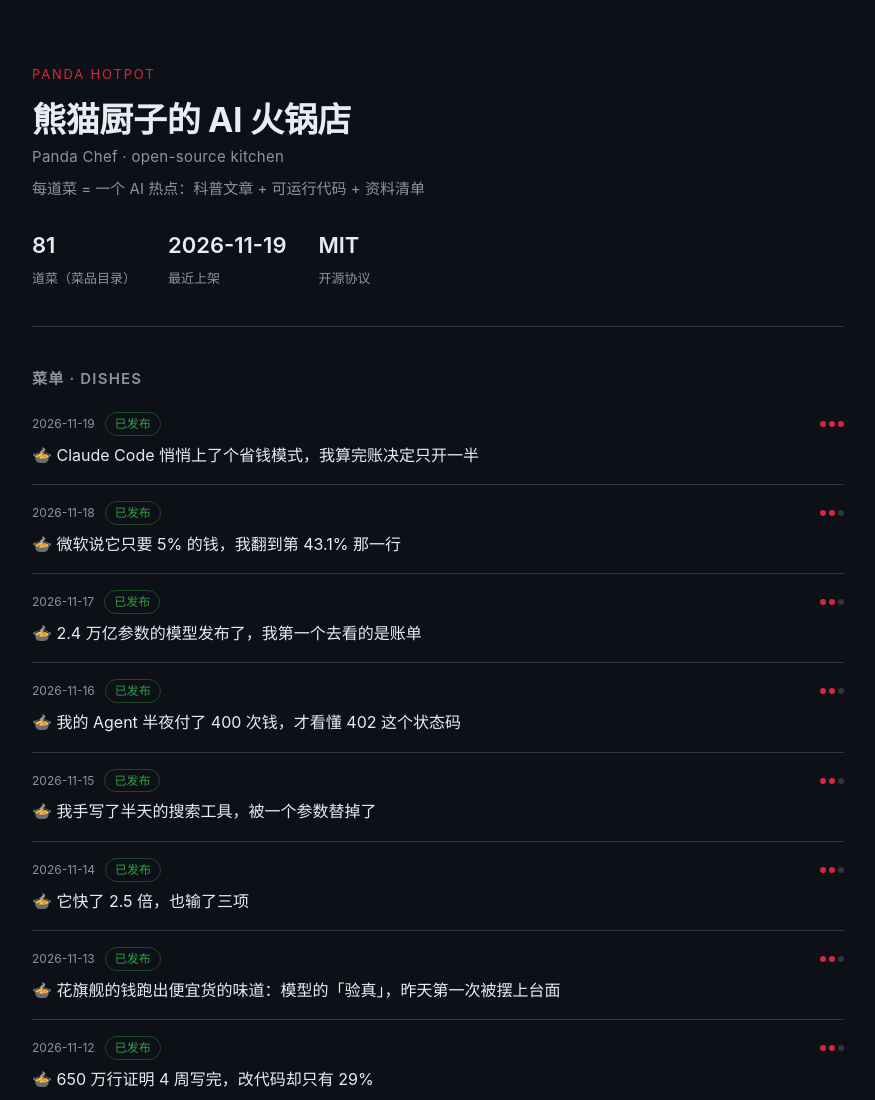
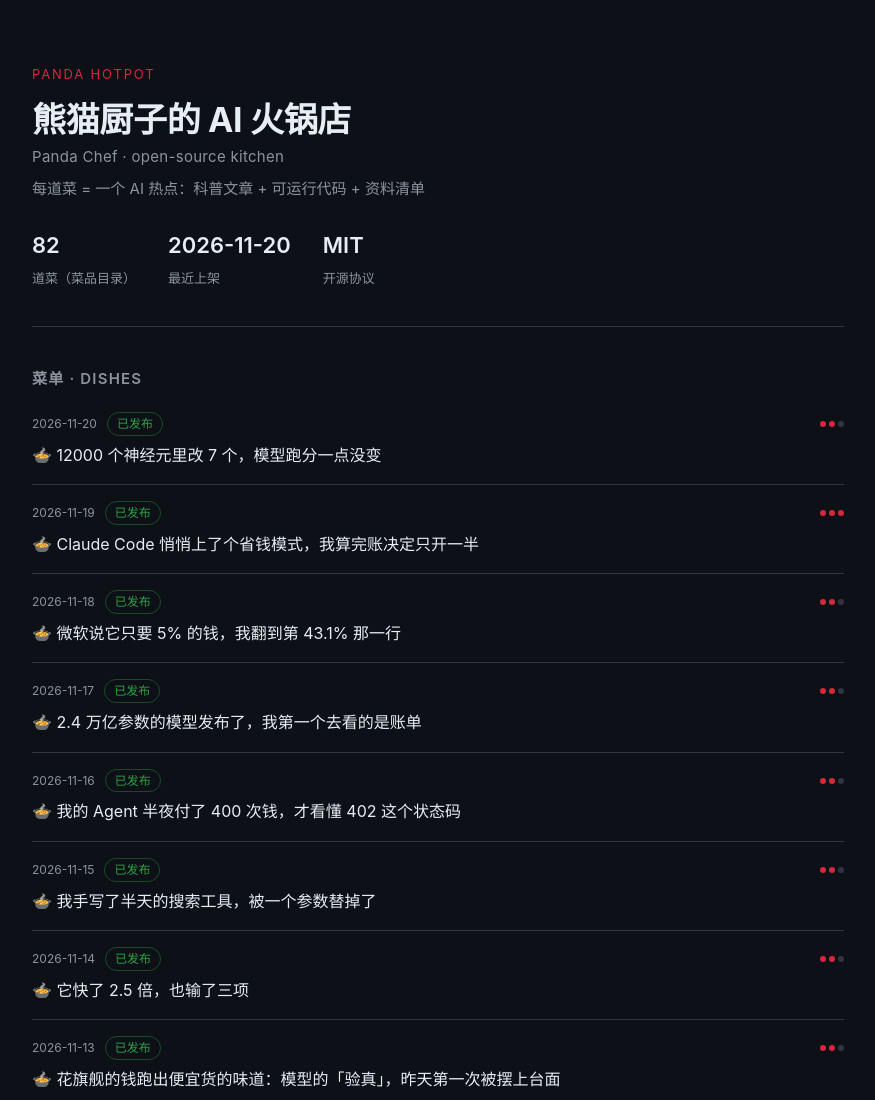
Before and after one commit to panda-chef/panda-hotpot, a plain HTML site: page docs/index.html in a window 1280 px wide. Shown: the top 1100 px of the page, without its empty margins (202-1077 px from the left). Drawn offline with Linux system fonts and the light colour scheme.

Commit message:
🍲 同步 2026-11-20 菜品

```diff
--- a/docs/index.html
+++ b/docs/index.html
@@ -58,14 +58,18 @@
       <h1>熊猫厨子的 AI 火锅店<small>Panda Chef · open-source kitchen</small></h1>
       <p class="tagline">每道菜 = 一个 AI 热点：科普文章 + 可运行代码 + 资料清单</p>
       <div class="stats">
-        <div class="stat"><b>81</b><span>道菜（菜品目录）</span></div>
-        <div class="stat"><b>2026-11-19</b><span>最近上架</span></div>
+        <div class="stat"><b>82</b><span>道菜（菜品目录）</span></div>
+        <div class="stat"><b>2026-11-20</b><span>最近上架</span></div>
         <div class="stat"><b>MIT</b><span>开源协议</span></div>
       </div>
     </header>
 
     <h2>菜单 · Dishes</h2>
     <ul class="dishes">
+      <li class="dish">
+        <div class="meta"><span class="date">2026-11-20</span><span class="badge ok">已发布</span><span class="heat" title="热度"><i class="on"></i><i class="on"></i><i class=""></i></span></div>
+        <a class="title" href="https://github.com/panda-chef/panda-hotpot/blob/main/dishes/2026-11-20-12000-%E4%B8%AA%E7%A5%9E%E7%BB%8F%E5%85%83%E9%87%8C%E6%94%B9-7-%E4%B8%AA%EF%BC%8C%E6%A8%A1%E5%9E%8B%E8%B7%91%E5%88%86%E4%B8%80%E7%82%B9%E6%B2%A1/README.md">🍲 12000 个神经元里改 7 个，模型跑分一点没变</a>
+      </li>
       <li class="dish">
         <div class="meta"><span class="date">2026-11-19</span><span class="badge ok">已发布</span><span class="heat" title="热度"><i class="on"></i><i class="on"></i><i class="on"></i></span></div>
         <a class="title" href="https://github.com/panda-chef/panda-hotpot/blob/main/dishes/2026-11-19-Claude-Code-%E6%82%84%E6%82%84%E4%B8%8A%E4%BA%86%E4%B8%AA%E7%9C%81%E9%92%B1%E6%A8%A1%E5%BC%8F%EF%BC%8C%E6%88%91%E7%AE%97/README.md">🍲 Claude Code 悄悄上了个省钱模式，我算完账决定只开一半</a>
```
Also changed, not shown: 2 other files.
